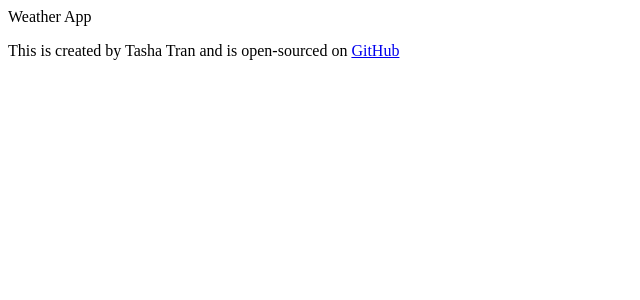
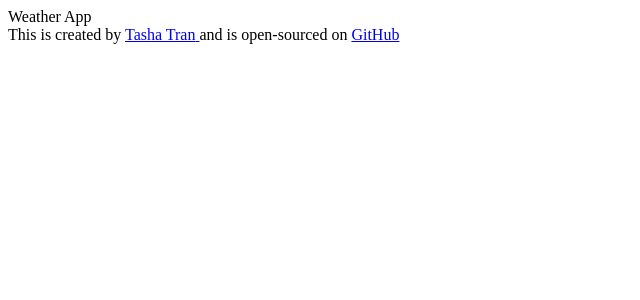
Before and after one commit to tashatran/react-weather-app, a React (Create React App) app: page / in a window 1280 px wide. Shown: the top 300 px of the page, without its empty margins (0-640 px from the left). Built offline with nearby package versions, Linux system fonts and the light colour scheme.

Commit message:
added netlify link

```diff
--- a/src/App.js
+++ b/src/App.js
@@ -8,8 +8,16 @@ export default function App() {
     <div className="App">
       {" "}
       Weather App
-      <p>
-        This is created by Tasha Tran and is open-sourced on {""}
+      <footer>
+        This is created by{" "}
+        <a
+          href="https://nervous-nightingale-f156b1.netlify.app/"
+          target="_blank"
+          rel="noreferrer"
+        >
+          Tasha Tran{" "}
+        </a>{" "}
+        and is open-sourced on {""}
         <a
           href="https://github.com/tashatran/react-weather-app"
           target="_blank"
@@ -17,7 +25,7 @@ export default function App() {
         >
           GitHub
         </a>
-      </p>
+      </footer>
     </div>
   );
 }
```
